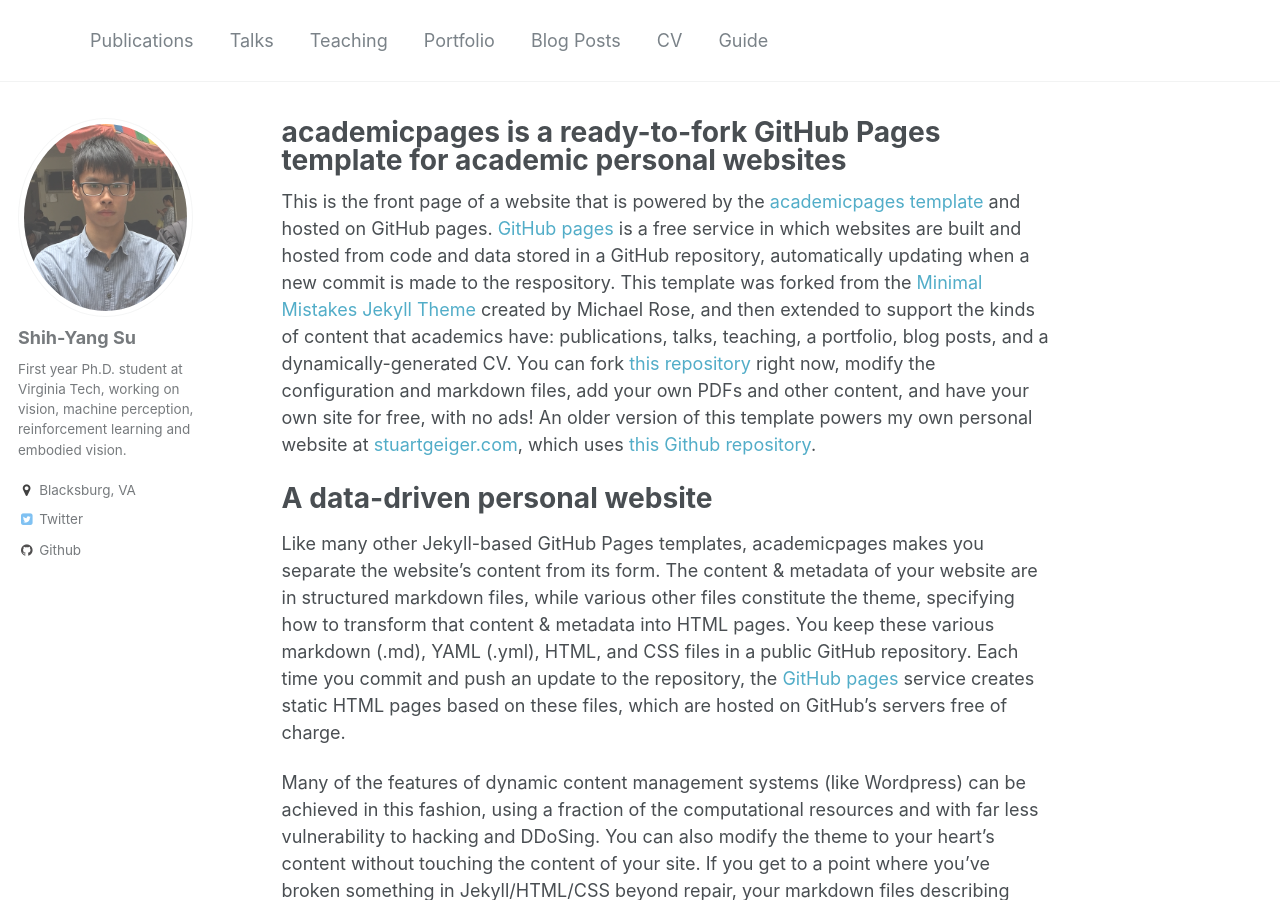
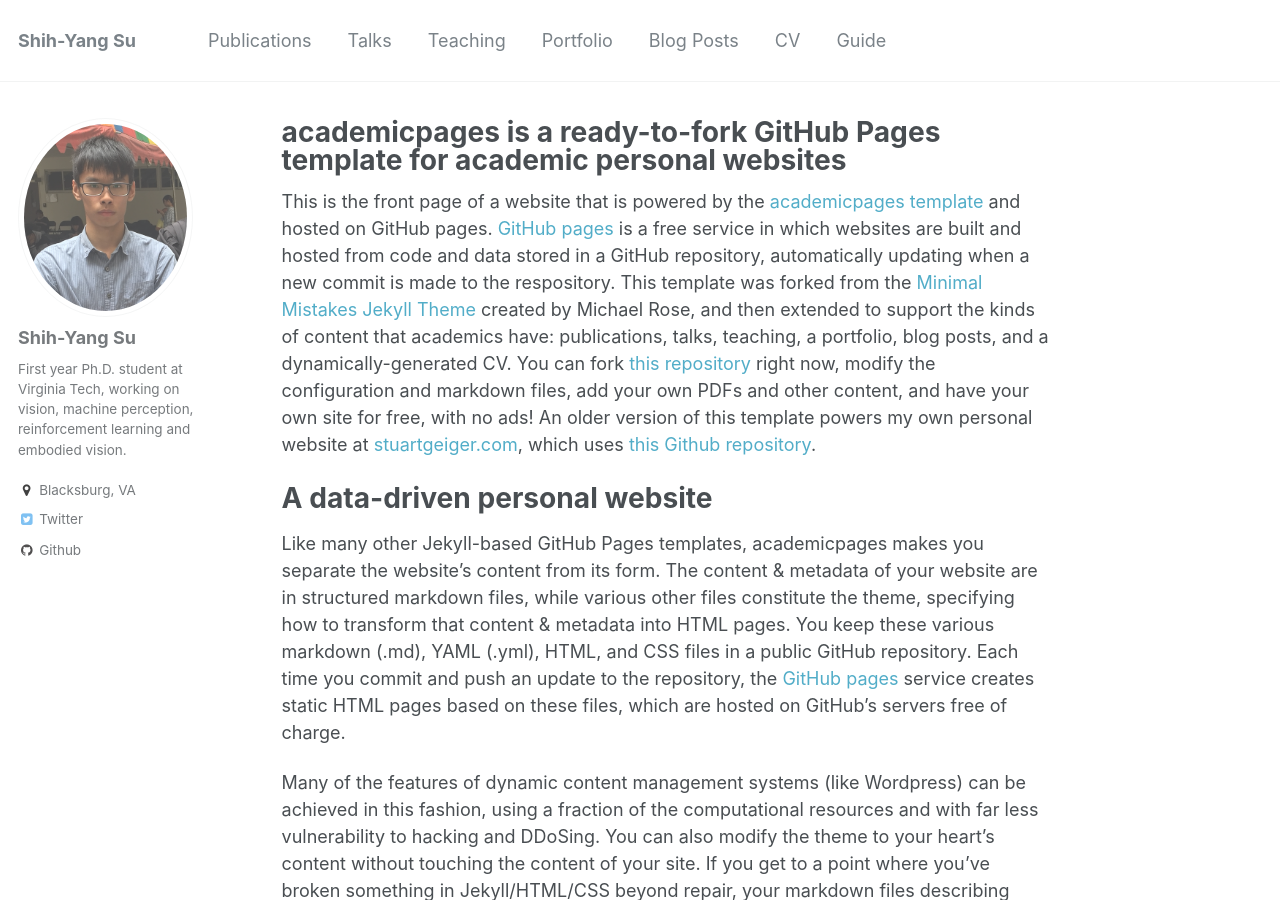
Before and after one commit to LemonATsu/LemonATsu.github.io, a Jekyll site: the page built from _pages/about.md, in a window 1280 px wide and 900 px high. Built offline with Jekyll 4.4.1, drawn with Linux system fonts in a browser that asks for light colours.

Commit message:
addd title

```diff
--- a/_config.yml
+++ b/_config.yml
@@ -7,7 +7,7 @@
 
 # Site Settings
 locale                   : "en-US"
-title                    : ""
+title                    : "Shih-Yang Su"
 title_separator          : "-"
 name                     : &name "Shih-Yang Su"
 description              : &description "personal description"
```
